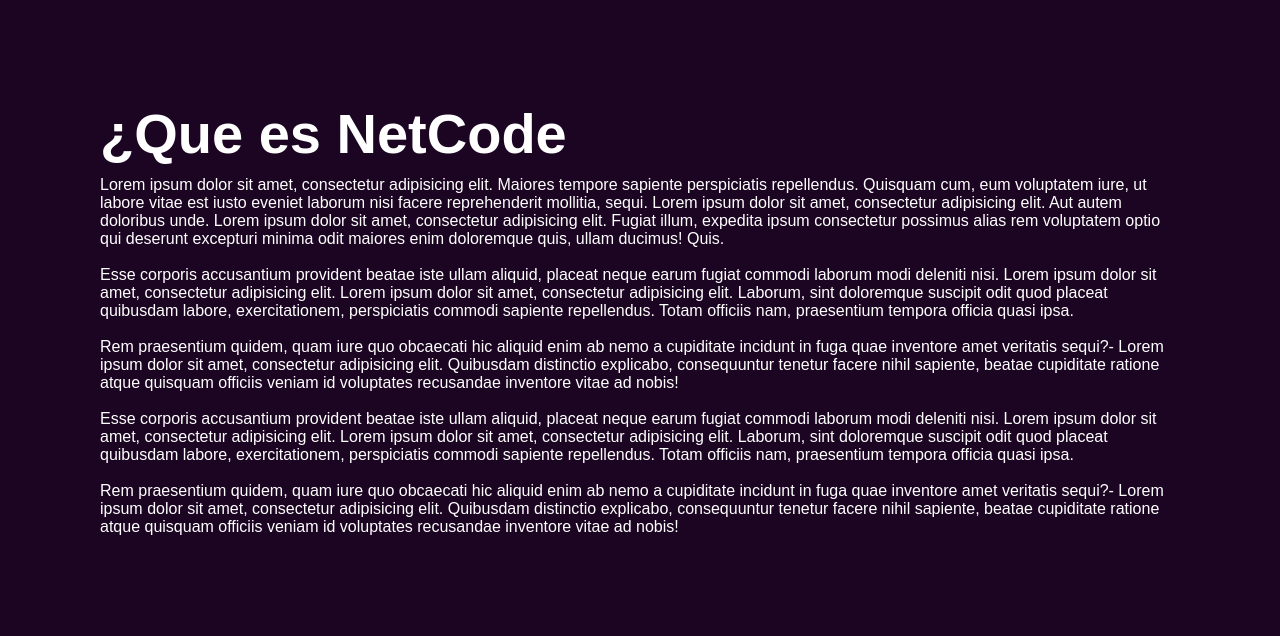
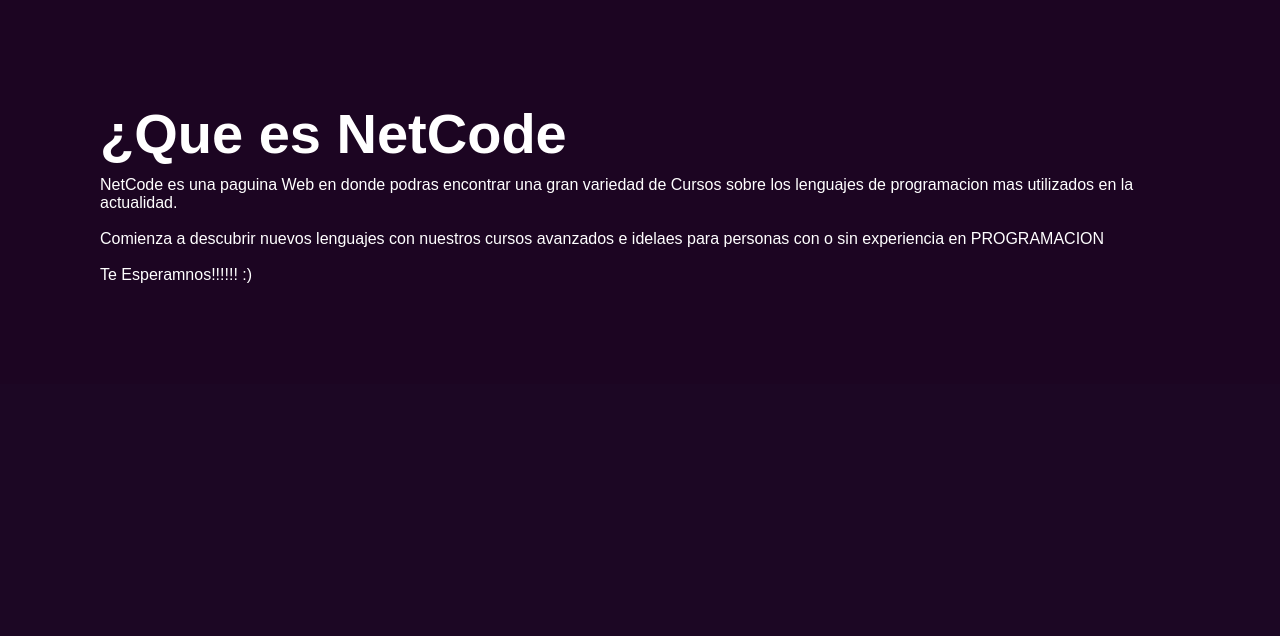
Before and after one commit to Marvin-05/NetCode_Proyect, a Flask app: page / in a window 1280 px wide; the page is wider, and only the part inside the window is pictured. Shown: the part 799-1435 px from the top of that part. After the commit the page ends 1082 px from the top of that part, so only its background shows below. Run offline with Flask 2, Linux system fonts and the light colour scheme.

Commit message:
un pequeño cambio en users.db y home
no se preocupen solo fue cambio de texto y un nuevo registro

```diff
--- a/NetCode_Proyect/templates/Home.html
+++ b/NetCode_Proyect/templates/Home.html
@@ -38,25 +38,14 @@
 
     <div class= "sec" id= "sec">
         <h1>¿Que es NetCode</h1>
-        <p>Lorem ipsum dolor sit amet, consectetur adipisicing elit. Maiores tempore sapiente perspiciatis repellendus.
-        Quisquam cum, eum voluptatem iure, ut labore vitae est iusto eveniet laborum nisi facere reprehenderit mollitia, sequi.
-        Lorem ipsum dolor sit amet, consectetur adipisicing elit. Aut autem doloribus unde. Lorem ipsum dolor sit amet, consectetur
-        adipisicing elit. Fugiat illum, expedita ipsum consectetur possimus alias rem voluptatem optio qui deserunt excepturi minima
-        odit maiores enim doloremque quis, ullam ducimus! Quis.<br><br> Esse corporis accusantium
-        provident beatae iste ullam aliquid, placeat neque earum fugiat commodi laborum modi deleniti nisi. Lorem ipsum dolor
-        sit amet, consectetur adipisicing elit. Lorem ipsum dolor sit amet, consectetur adipisicing elit. Laborum, sint doloremque
-        suscipit odit quod placeat quibusdam labore, exercitationem, perspiciatis commodi sapiente repellendus. Totam officiis nam,
-        praesentium tempora officia quasi ipsa. <br></br> Rem praesentium quidem, quam iure quo obcaecati hic aliquid enim ab nemo a
-        cupiditate incidunt in fuga quae inventore amet veritatis sequi?- Lorem ipsum dolor sit amet, consectetur adipisicing elit.
-        Quibusdam distinctio explicabo, consequuntur tenetur facere nihil sapiente, beatae cupiditate ratione atque quisquam officiis
-        veniam id voluptates recusandae inventore vitae ad nobis!<br><br> Esse corporis accusantium
-        provident beatae iste ullam aliquid, placeat neque earum fugiat commodi laborum modi deleniti nisi. Lorem ipsum dolor
-        sit amet, consectetur adipisicing elit. Lorem ipsum dolor sit amet, consectetur adipisicing elit. Laborum, sint doloremque
-        suscipit odit quod placeat quibusdam labore, exercitationem, perspiciatis commodi sapiente repellendus. Totam officiis nam,
-        praesentium tempora officia quasi ipsa. <br></br> Rem praesentium quidem, quam iure quo obcaecati hic aliquid enim ab nemo a
-        cupiditate incidunt in fuga quae inventore amet veritatis sequi?- Lorem ipsum dolor sit amet, consectetur adipisicing elit.
-        Quibusdam distinctio explicabo, consequuntur tenetur facere nihil sapiente, beatae cupiditate ratione atque quisquam officiis
-        veniam id voluptates recusandae inventore vitae ad nobis!</p>
+        <p>
+            NetCode es una paguina Web en donde podras encontrar una gran variedad de Cursos sobre los lenguajes de programacion mas
+            utilizados en la actualidad.
+            <br><br>
+            Comienza a descubrir nuevos lenguajes con nuestros cursos avanzados e idelaes para personas con o sin experiencia en PROGRAMACION
+            <br><br>
+            Te Esperamnos!!!!!! :)
+        </p>
 
     </div>
 
```
Also changed, not shown: NetCode_Proyect/Users.db.
